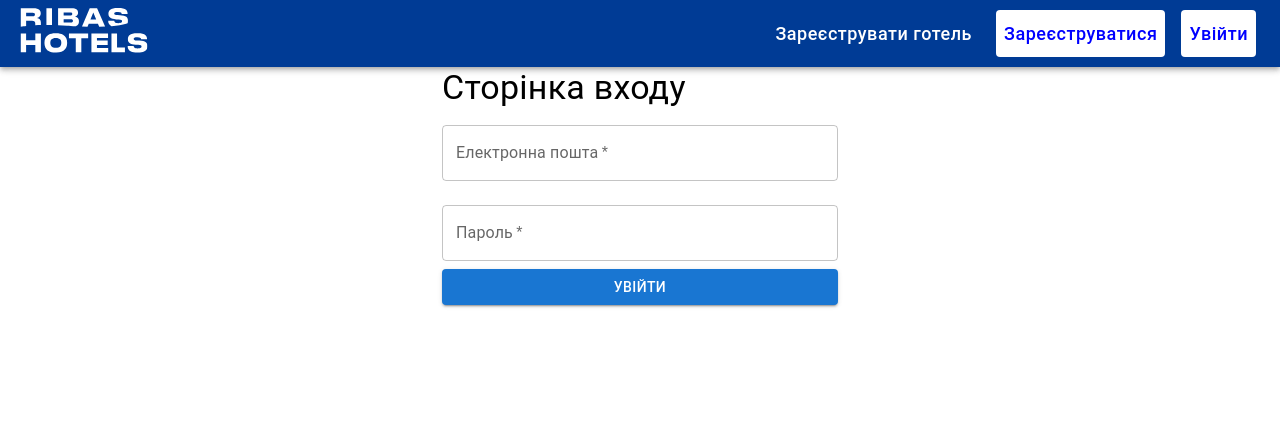
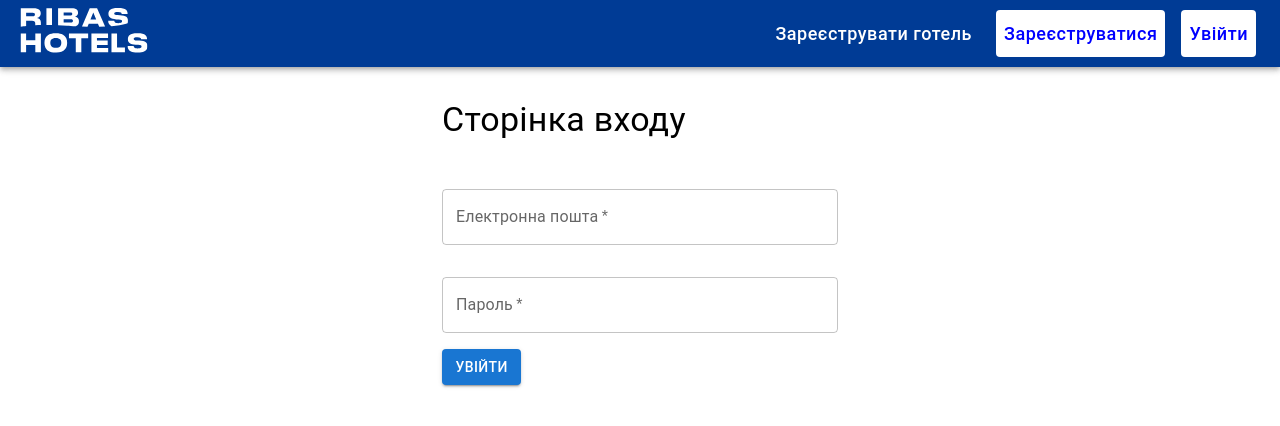
Before and after one commit to Lil5166/ribas, a Next.js app: page /login in a window 1280 px wide. Shown: the top 426 px of the page. Built offline with nearby package versions, Linux system fonts and the light colour scheme.

Commit message:
Added styles for Login page

```diff
--- a/src/components/common/login/Login.styles.ts
+++ b/src/components/common/login/Login.styles.ts
@@ -0,0 +1,25 @@
+import { SxProps } from "@mui/system";
+
+export const container: SxProps = {
+    display: "flex",
+    flexDirection: "column",
+    alignItems: "center",
+};
+
+export const h4: SxProps = {
+    marginTop: 4,
+    marginBottom: 4,
+};
+
+export const input: SxProps = {
+    marginTop: 2,
+    marginBottom: 2,
+    width: "100%",
+};
+
+export const buttonSend: SxProps = {
+    display: 'flex',
+    justifyContent: 'center',
+    width: '20%',
+    marginBottom: '20px'
+};
--- a/src/components/common/login/Login.tsx
+++ b/src/components/common/login/Login.tsx
@@ -1,9 +1,10 @@
-import React, { FormEvent, useState } from 'react';
+import React, {FormEvent, useState} from 'react';
 import Cookies from 'js-cookie';
 import AuthApi from '@/lib/api/auth/AuthApi';
-import { LoginFormDto } from '@/lib/api/auth/dto/auth';
-import { useRouter } from 'next/router';
-import { Button, Container, TextField, Typography } from '@mui/material';
+import {LoginFormDto} from '@/lib/api/auth/dto/auth';
+import {useRouter} from 'next/router';
+import {Button, Container, TextField, Typography} from '@mui/material';
+import * as styles from './Login.styles';
 
 const Login = () => {
     const router = useRouter();
@@ -14,8 +15,8 @@ const Login = () => {
     const handleSubmit = async (body: LoginFormDto) => {
         try {
             await AuthApi.login(body)
-            const { token } = await AuthApi.login(body);
-            Cookies.set('token', token, { expires: 7 });
+            const {token} = await AuthApi.login(body);
+            Cookies.set('token', token, {expires: 7});
             router.push('/');
         } catch (error) {
             setError('Помилка входу. Будь ласка, спробуйте знову.');
@@ -24,15 +25,16 @@ const Login = () => {
 
     const handleFormSubmit = async (e: FormEvent<HTMLFormElement>) => {
         e.preventDefault();
-        await handleSubmit({ email, password });
+        await handleSubmit({email, password});
     };
 
     return (
         <Container component="div" maxWidth="xs">
-            <Typography variant="h4">Сторінка входу</Typography>
+            <Typography sx={styles.h4} variant="h4">Сторінка входу</Typography>
             {error && <Typography color="error">{error}</Typography>}
             <form onSubmit={handleFormSubmit}>
                 <TextField
+                    sx={styles.input}
                     type="email"
                     label="Електронна пошта"
                     fullWidth
@@ -43,6 +45,7 @@ const Login = () => {
                     onChange={(e) => setEmail(e.target.value)}
                 />
                 <TextField
+                    sx={styles.input}
                     type="password"
                     label="Пароль"
                     fullWidth
@@ -52,7 +55,12 @@ const Login = () => {
                     value={password}
                     onChange={(e) => setPassword(e.target.value)}
                 />
-                <Button type="submit" variant="contained" color="primary" fullWidth>
+                <Button
+                    sx={styles.buttonSend}
+                    type="submit"
+                    variant="contained"
+                    color="primary"
+                    fullWidth>
                     Увійти
                 </Button>
             </form>
```
